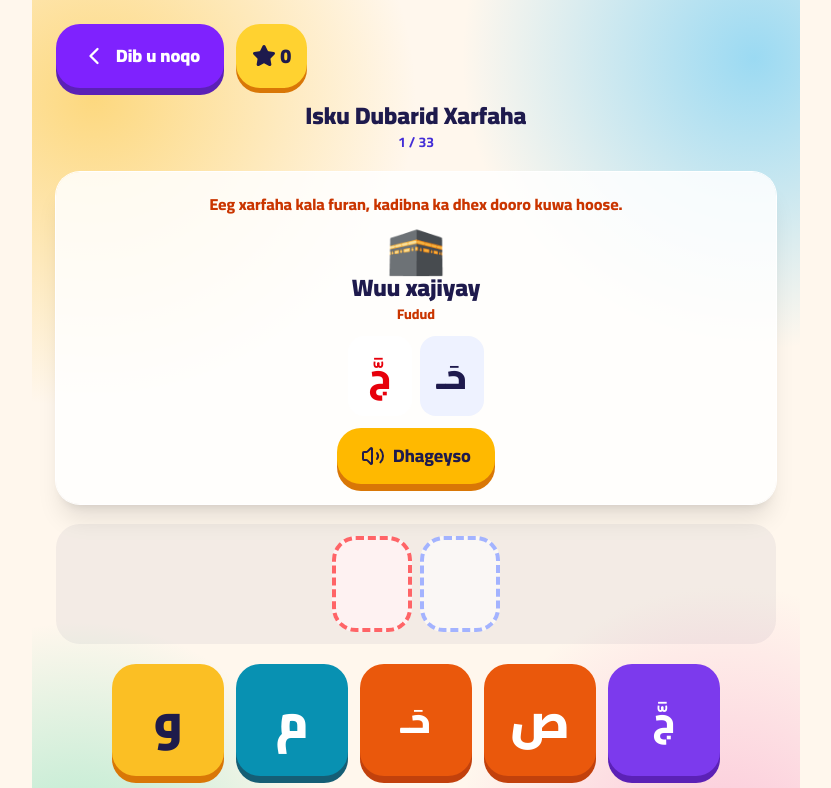
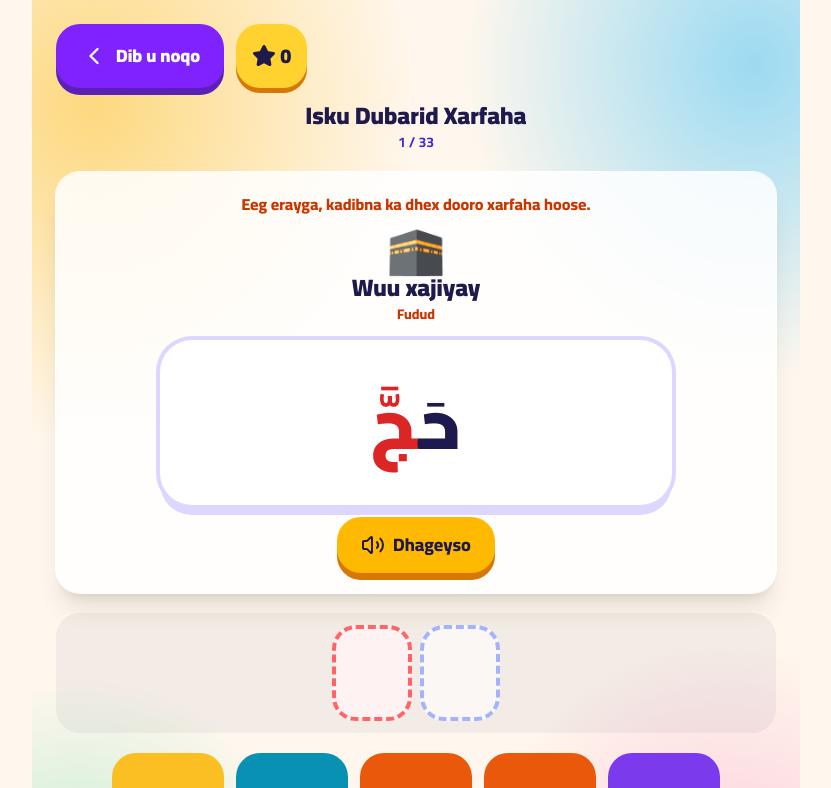
Before and after one commit to DhuheAlphaJay/Higgaada_Carabiga, a Next.js app: page /spell in a window 1280 px wide. Shown: the top 788 px of the page, without its empty margins (224-1055 px from the left). Built offline with nearby package versions, Linux system fonts and the light colour scheme; no server answers.

Commit message:
Fix Arabic connected cursive script in spelling game

```diff
--- a/src/app/globals.css
+++ b/src/app/globals.css
@@ -74,6 +74,25 @@ body {
   box-shadow: 0 3px 0 0 var(--edge);
 }
 
+/* One inline run so Cairo keeps Arabic cursive joins, including a red focus letter. */
+.arabic-run {
+  white-space: nowrap;
+  font-variant-ligatures: common-ligatures contextual;
+}
+
+.arabic-run > span {
+  display: inline;
+  margin: 0;
+  padding: 0;
+  border: 0;
+  letter-spacing: 0;
+  word-spacing: 0;
+}
+
+.arabic-focus {
+  color: #dc2626;
+}
+
 .letter-slots {
   direction: ltr;
   display: flex;
--- a/src/components/game/SpellGame.tsx
+++ b/src/components/game/SpellGame.tsx
@@ -8,6 +8,7 @@ import { ConfettiBurst } from "@/components/game/ConfettiBurst";
 import { FeedbackBanner } from "@/components/game/FeedbackBanner";
 import { GameHeader } from "@/components/game/GameHeader";
 import { LetterBubble } from "@/components/game/LetterBubble";
+import { TashkeelWord } from "@/components/game/TashkeelWord";
 import { BubblyButton } from "@/components/ui/BubblyButton";
 import { playCorrect, playPop, playWrong, safePlay } from "@/lib/audio";
 import { arabicLetterSound, PRAISE, speakSequence, TRY_AGAIN, speakVocalized } from "@/lib/arabicSpeech";
@@ -15,7 +16,6 @@ import { copy } from "@/lib/copy";
 import { shuffle } from "@/lib/random";
 import { bubbleForToken, createLetterBank, type BankItem } from "@/lib/rounds";
 import { useLessons } from "@/components/game/useLessons";
-import { tileFace } from "@/lib/data/curriculum";
 import { readLessonLevel, readSpellWord } from "@/lib/session";
 import { addLesson, addStars } from "@/lib/profiles";
 import type { LetterDoc, WordDoc } from "@/lib/data/lessonsData";
@@ -209,25 +209,16 @@ export function SpellGame() {
             <p dir="ltr" className="text-sm font-extrabold text-orange-700">
               {word.difficulty === "easy" ? copy.easy : copy.medium}
             </p>
-            <div className="letter-slots mt-3 gap-2">
-              {word.letters.map((token, index) => {
-                const focused = word.focus.includes(index);
-                return (
-                  <button
-                    key={`${word.id}-piece-${index}`}
-                    type="button"
-                    onClick={() => speakSequence([arabicLetterSound(token)])}
-                    className={`pressable flex h-16 min-w-14 items-center justify-center rounded-2xl px-2 text-3xl font-black sm:h-20 sm:min-w-16 sm:text-4xl ${
-                      focused ? "bg-white text-red-600 ring-4 ring-red-300" : "bg-indigo-50 text-indigo-950"
-                    }`}
-                  >
-                    <span lang="ar" dir="rtl">
-                      {tileFace(token, index, word.letters)}
-                    </span>
-                  </button>
-                );
-              })}
-            </div>
+            <motion.div
+              animate={phase === "success" ? { scale: [1, 1.05, 1.02] } : { scale: 1 }}
+              className="mx-auto mt-4 w-full max-w-lg rounded-[2rem] bg-white px-5 py-6 shadow-[0_10px_0_0_#ddd6fe] ring-4 ring-violet-200"
+            >
+              <TashkeelWord
+                letters={word.letters}
+                focus={word.focus}
+                className="block text-center text-6xl font-black leading-relaxed text-indigo-950 sm:text-7xl"
+              />
+            </motion.div>
             <div className="mt-3 flex justify-center">
               <BubblyButton tone="amber" onClick={speakWord} aria-label={`${copy.listen} ${word.meaning}`}>
                 <Volume2 className="size-6" aria-hidden="true" />
--- a/src/components/game/TashkeelWord.tsx
+++ b/src/components/game/TashkeelWord.tsx
@@ -10,9 +10,9 @@ export function TashkeelWord({
   const marked = new Set(focus);
 
   return (
-    <span lang="ar" dir="rtl" className={className}>
+    <span lang="ar" dir="rtl" className={`arabic-run ${className}`}>
       {letters.map((token, index) => (
-        <span key={`${token}-${index}`} className={marked.has(index) ? "text-red-600" : undefined}>
+        <span key={`${index}-${token}`} className={marked.has(index) ? "arabic-focus" : undefined}>
           {token}
         </span>
       ))}
--- a/src/lib/copy.ts
+++ b/src/lib/copy.ts
@@ -6,7 +6,7 @@ export const copy = {
   audience: "Carruurta",
   listenHint: "Dhageyso codka, kadibna dooro xarafka saxda ah.",
   spellTitle: "Isku Dubarid Xarfaha",
-  spellHint: "Eeg xarfaha kala furan, kadibna ka dhex dooro kuwa hoose.",
+  spellHint: "Eeg erayga, kadibna ka dhex dooro xarfaha hoose.",
   listenWordHint: "Dhageyso erayga, kadibna dooro kaadhka saxda ah.",
   buildWord: "Dhiso xaraf-xaraf",
   wrong: "Waad khaldatay, mar kale isku day!",
```
